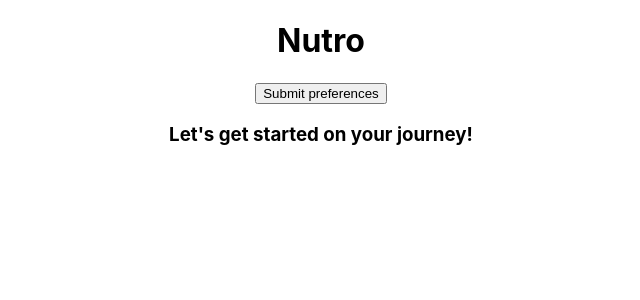
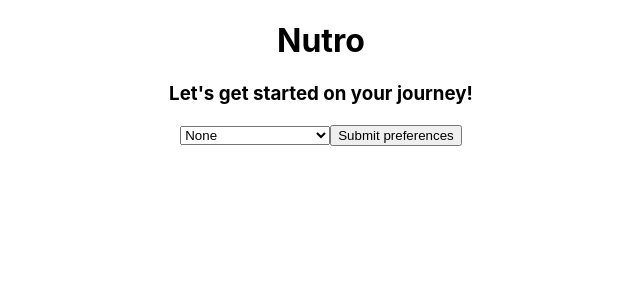
Before and after one commit to SchoolOfCode/w15_collaborative-react-project-team-e-nutro, a React (Create React App) app in the folder nutro/: page /background_signup in a window 1280 px wide. Shown: the top 300 px of the page, without its empty margins (319-959 px from the left). Built offline with nearby package versions, Linux system fonts and the light colour scheme.

Commit message:
Added Input to Signup Component

```diff
--- a/nutro/src/components/background_signup/index.js
+++ b/nutro/src/components/background_signup/index.js
@@ -2,17 +2,19 @@ import React from "react";
 import Button from "../button";
 import { Link } from "react-router-dom";
 import "./style.css";
+import Input from "../input_signup";
 
 function Signup() {
   return (
     <div>
       <h1>Nutro</h1>
+      <h3>Let's get started on your journey!</h3>
+
+      <Input />
+
       <Link to="/background_completed_signup">
         <Button label="Submit preferences" />
       </Link>
-      <h3>Let's get started on your journey!</h3>
-
-      {/* <Link to="/background_completed_signup">Submit preferences</Link> */}
     </div>
   );
 }
--- a/nutro/src/components/input_signup/index.js
+++ b/nutro/src/components/input_signup/index.js
@@ -23,7 +23,7 @@ function Input() {
   }
 
   //     useEffect(() => {
-
+  // app rerender everytime an input is filed to display what has been inputed/chosen
   //   });
 
   return (
```
